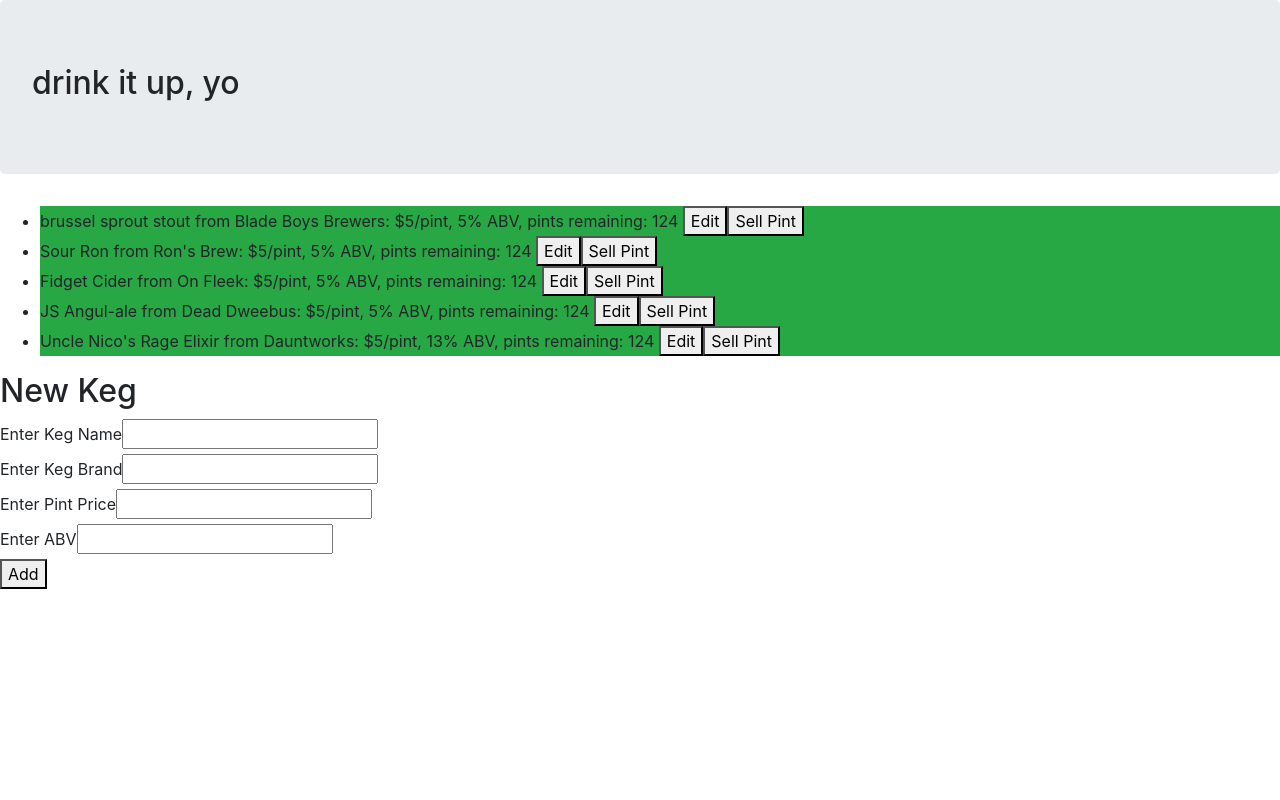
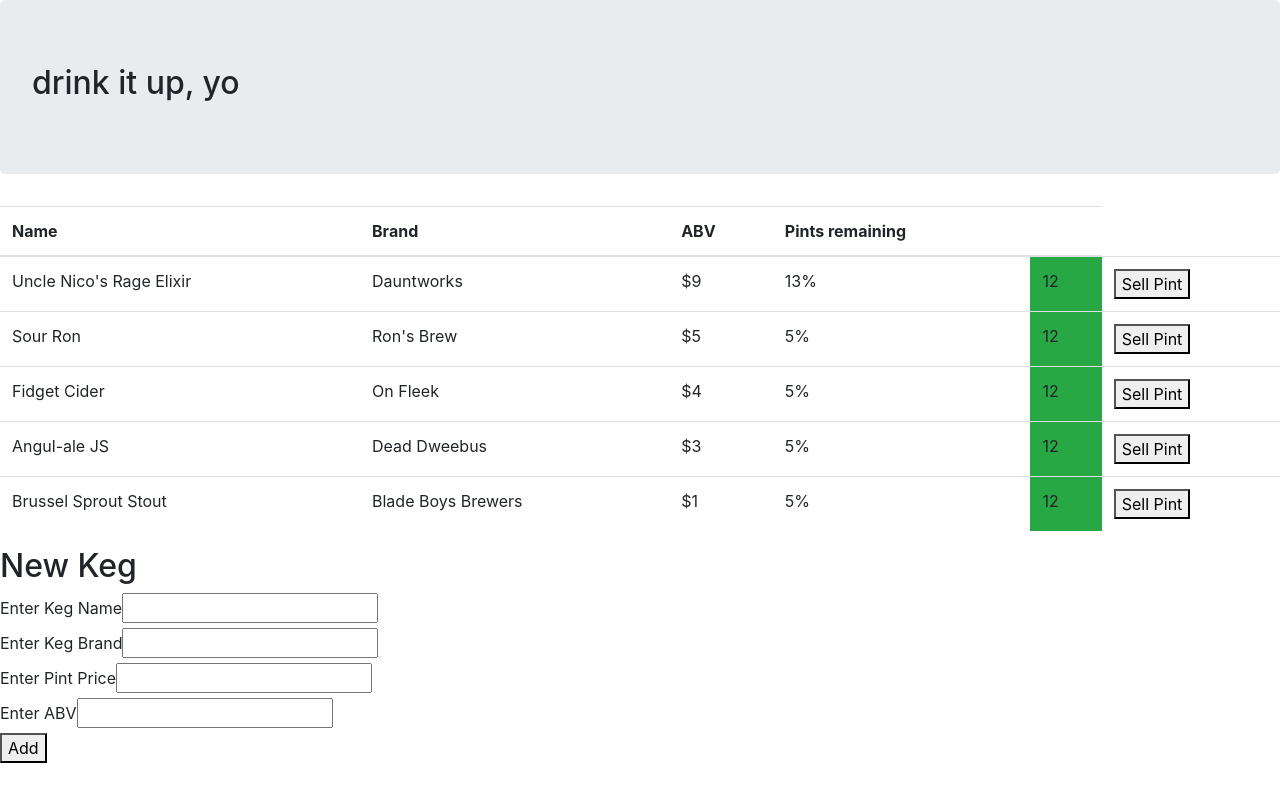
Before and after one commit to emilywatkins/tap-room, an Angular app: page / in a window 1280 px wide. Built offline with nearby package versions, Linux system fonts and the light colour scheme.

Commit message:
incorporate sorting by price.

```diff
--- a/src/app/app.component.ts
+++ b/src/app/app.component.ts
@@ -11,11 +11,11 @@ export class AppComponent {
   selectedKeg = null;
 
   masterKegList: Keg[] = [
-    new Keg('brussel sprout stout', 'Blade Boys Brewers', 5, 5),
+    new Keg('Brussel Sprout Stout', 'Blade Boys Brewers', 1, 5),
     new Keg('Sour Ron', 'Ron\'s Brew', 5, 5),
-    new Keg('Fidget Cider', 'On Fleek', 5, 5),
-    new Keg('JS Angul-ale', 'Dead Dweebus', 5, 5),
-    new Keg('Uncle Nico\'s Rage Elixir', 'Dauntworks', 5, 13),
+    new Keg('Fidget Cider', 'On Fleek', 4, 5),
+    new Keg('Angul-ale JS', 'Dead Dweebus', 3, 5),
+    new Keg('Uncle Nico\'s Rage Elixir', 'Dauntworks', 9, 13),
   ];
 
   editKeg(clickedKeg) {
@@ -23,7 +23,11 @@ export class AppComponent {
   }
 
   sellPint(clickedKeg) {
-    clickedKeg.pints -= 1;
+    if (clickedKeg.pints > 0){
+      clickedKeg.pints -= 1;
+    } else {
+      clickedKeg.pints = 0;
+    }
   }
 
   finishedEditing() {
--- a/src/app/keg-list/keg-list.component.css
+++ b/src/app/keg-list/keg-list.component.css
@@ -0,0 +1,8 @@
+.bg-success:hover, .bg-warning:hover, .bg-danger:hover {
+  color: yellow;
+}
+
+.deadKeg {
+  color: white;
+  background-color: black;
+}
--- a/src/app/keg-list/keg-list.component.html
+++ b/src/app/keg-list/keg-list.component.html
@@ -1,6 +1,29 @@
-<ul>
+<!-- <ul>
   <li [class]="stockColor(currentKeg)" *ngFor="let currentKeg of childKegList">{{currentKeg.name}} from {{currentKeg.brand}}: ${{currentKeg.price}}/pint, {{currentKeg.ABV}}% ABV, pints remaining: {{currentKeg.pints}}
   <button (click)="editButtonClicked(currentKeg)">Edit</button>
   <button (click)="sellButtonClicked(currentKeg)">Sell Pint</button>
   </li>
-</ul>
+</ul> -->
+
+<table class="table table-hover">
+  <thead>
+    <tr>
+      <th scope="col">Name</th>
+      <th scope="col">Brand</th>
+      <!-- <th scope="col"><button (click)="co(childKegList)">^</button>Price</th> -->
+      <th scope="col">ABV</th>
+      <th scope="col">Pints remaining</th>
+      <th scope="col"></th>
+    </tr>
+  </thead>
+  <tbody>
+    <tr *ngFor="let currentKeg of childKegList">
+      <td>{{currentKeg.name}}</td>
+      <td>{{currentKeg.brand}}</td>
+      <td>${{currentKeg.price}}</td>
+      <td>{{currentKeg.ABV}}%</td>
+      <td [class]="stockColor(currentKeg)">{{currentKeg.pints}}</td>
+      <td><button (click)="sellButtonClicked(currentKeg)">Sell Pint</button></td>
+    </tr>
+  </tbody>
+</table>
--- a/src/app/keg-list/keg-list.component.ts
+++ b/src/app/keg-list/keg-list.component.ts
@@ -1,4 +1,4 @@
-import { Component, Input, Output, EventEmitter } from '@angular/core';
+import { Component, Input, Output, EventEmitter, OnInit } from '@angular/core';
 import { Keg } from '../models/keg.model';
 
 @Component({
@@ -19,24 +19,34 @@ export class KegListComponent {
 
   sellButtonClicked(kegToSell: Keg) {
     this.clickedSell.emit(kegToSell);
+  }
 
+
+  compare(a,b) {
+    if (a.price > b.price)
+      return -1;
+    if (a.price < b.price)
+      return 1;
+    return 0;
   }
 
   stockColor(currentKeg) {
-    if(currentKeg.pints <= 10) {
+    if (currentKeg.pints === 0){
+      // alert('you\'re all out of ' + currentKeg.name);
+      return "deadKeg";
+    } else if(currentKeg.pints <= 2) {
       return "bg-danger";
-    } else if (currentKeg.pints <= 42) {
+    } else if (currentKeg.pints <= 5) {
       return "bg-warning";
     } else {
       return "bg-success";
     }
   }
 
-  // onChange(optionFromMenu) {
-  //   this.filterByEmptiness = optionFromMenu;
-  // }
 
-
+  ngOnInit() {
+    this.childKegList.sort(this.compare);
+  }
 
   constructor() { }
 }
--- a/src/app/models/keg.model.ts
+++ b/src/app/models/keg.model.ts
@@ -1,4 +1,4 @@
 export class Keg {
-  public pints: number = 124;
+  public pints: number = 12;
   constructor(public name: string, public brand: string, public price: number, public ABV: number) { }
 }
```
